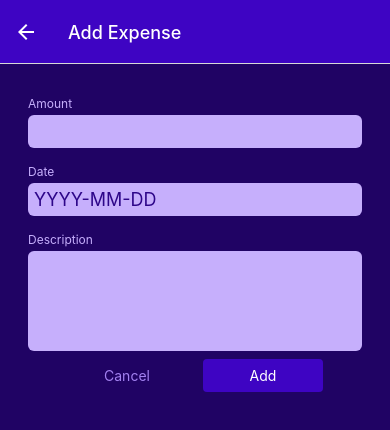
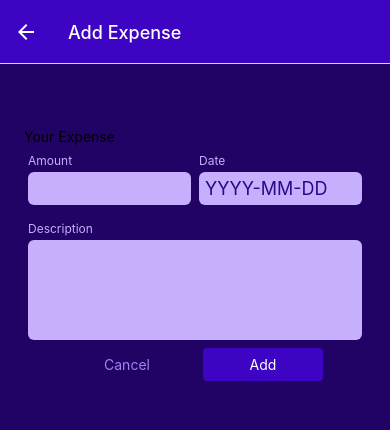
Before and after one commit to Marya-mhn/expense-tracker, a React Native app: screen /ManageExpense in a window 390 px wide. Shown: the top 430 px of the page. Built offline with nearby package versions, Linux system fonts and the light colour scheme.

Commit message:
commit : wip

```diff
--- a/components/ManageExpense/ExpenseForm.js
+++ b/components/ManageExpense/ExpenseForm.js
@@ -1,11 +1,14 @@
-import { View } from "react-native";
+import { StyleSheet, Text, View } from "react-native";
 import Input from "./Input";
 
 function ExpenseForm() {
   function amountChengedHandler() {}
   return (
-    <View>
+    <View style={styles.form}>
+      <Text>Your Expense</Text>
+      <View style={styles.inputRow}>
         <Input
+          style={styles.rowInput}
           label="Amount"
           textInputConfig={{
             keyboardType: "decimal-pad",
@@ -13,6 +16,7 @@ function ExpenseForm() {
           }}
         />
         <Input
+          style={styles.rowInput}
           label="Date"
           textInputConfig={{
             placeholder: "YYYY-MM-DD",
@@ -20,6 +24,7 @@ function ExpenseForm() {
             onChangeText: () => {},
           }}
         />
+      </View>
       <Input
         label="Description"
         textInputConfig={{
@@ -31,3 +36,21 @@ function ExpenseForm() {
 }
 
 export default ExpenseForm;
+
+const styles = StyleSheet.create({
+  form: {
+    marginTop: 40,
+  },
+  title: {
+    fontSize: 18,
+    fontWeight: "bold",
+    color: "white",
+  },
+  inputRow: {
+    flexDirection: "row",
+    justifyContent: "space-between",
+  },
+  rowInput: {
+    flex: 1,
+  },
+});
--- a/components/ManageExpense/Input.js
+++ b/components/ManageExpense/Input.js
@@ -1,7 +1,7 @@
 import { StyleSheet, Text, TextInput, View } from "react-native";
 import { GlobalStyles } from "../../constants/styles";
 
-function Input({ label, textInputConfig }) {
+function Input({ label, style, textInputConfig }) {
   const inputStyles = [styles.input];
 
   if (textInputConfig && textInputConfig.multiline) {
@@ -9,7 +9,7 @@ function Input({ label, textInputConfig }) {
   }
 
   return (
-    <View style={styles.inputContainer}>
+    <View style={[styles.inputContainer, style]}>
       <Text style={styles.label}>{label}</Text>
       <TextInput style={inputStyles} {...textInputConfig} />
     </View>
```
Lines whose indentation alone changed are shown as unchanged.
